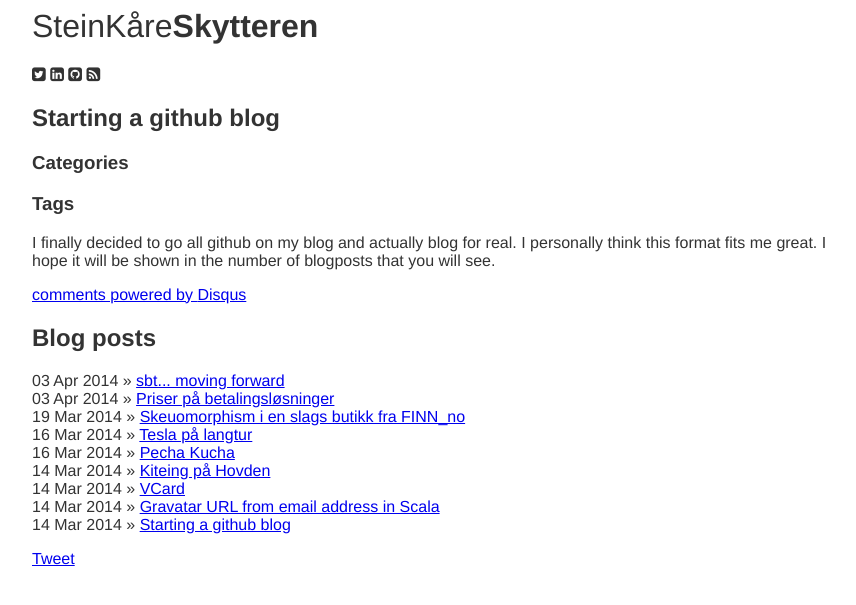
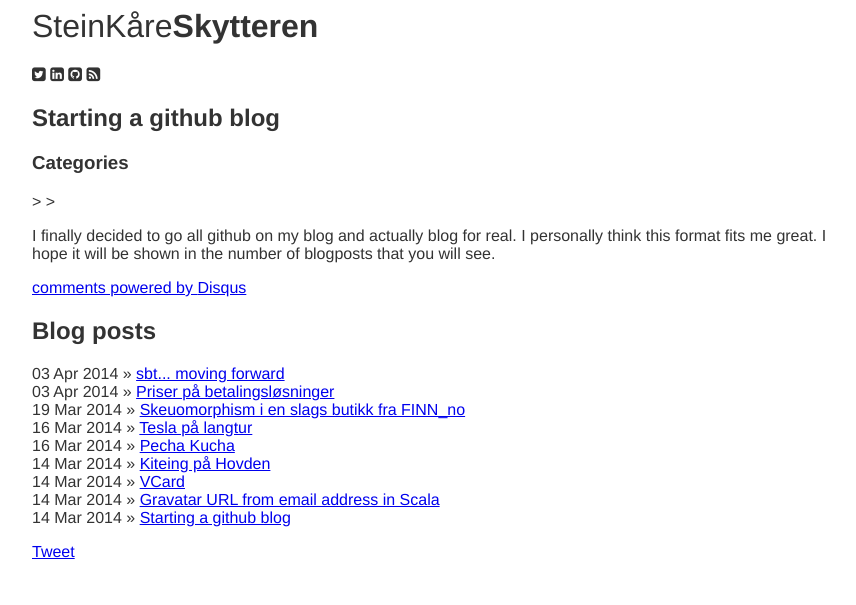
Before and after one commit to skytteren/skytteren.github.io, a Jekyll site: the page built from _posts/2014-03-14-start.md, in a window 1280 px wide. Shown: the top 605 px of the page, without its empty margins (208-1064 px from the left). Built offline with Jekyll 4.4.1, drawn with Linux system fonts in a browser that asks for light colours; nearby versions of some CDN libraries; Markdown is read by kramdown in place of the engine named in the settings; comment, search, counter and statistics services are not loaded.

Commit message:
Update post.html

```diff
--- a/_layouts/post.html
+++ b/_layouts/post.html
@@ -10,12 +10,12 @@
       <h1>{{ page.title }}</h1>
       <div>
         <h3>Categories</h3>
-	<ul class="categories">
+	<p class="categories">
           {% for category in page.categories %}
-            <li><a href="/categories/{{ category }}.html">{{ category }}</a></li>
+            <span><a href="/categories/{{ category }}.html">{{ category }}</a></span>
           {% endfor %}
-	</ul>
-        <h3>Tags</h3>
+          &gt; &gt;
+	</p>
         <p class="tags">
           {% for tag in page.tags %}
             <span>#{{ tag }} </span>
```
